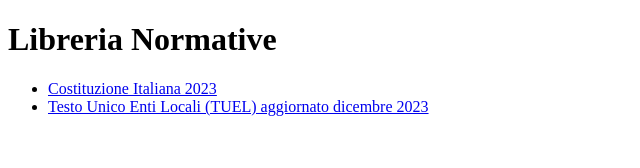
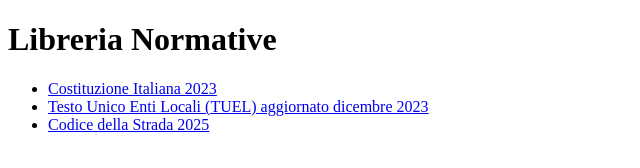
Before and after one commit to simonecappellano/Normative, a plain HTML site: page index.html in a window 1280 px wide. Shown: the whole page, without its empty margins (0-640 px from the left). Drawn offline with Linux system fonts and the light colour scheme.

Commit message:
Update index.html

```diff
--- a/index.html
+++ b/index.html
@@ -9,6 +9,7 @@
     <ul>
         <li><a href="Costituzione_Italiana_2023.pdf">Costituzione Italiana 2023</a></li>
         <li><a href="267-2000.docx">Testo Unico Enti Locali (TUEL) aggiornato dicembre 2023</a></li>
+        <li><a href="Codice_della_strada">Codice della Strada 2025</a></li>
     </ul>
 </body>
 </html>
```
